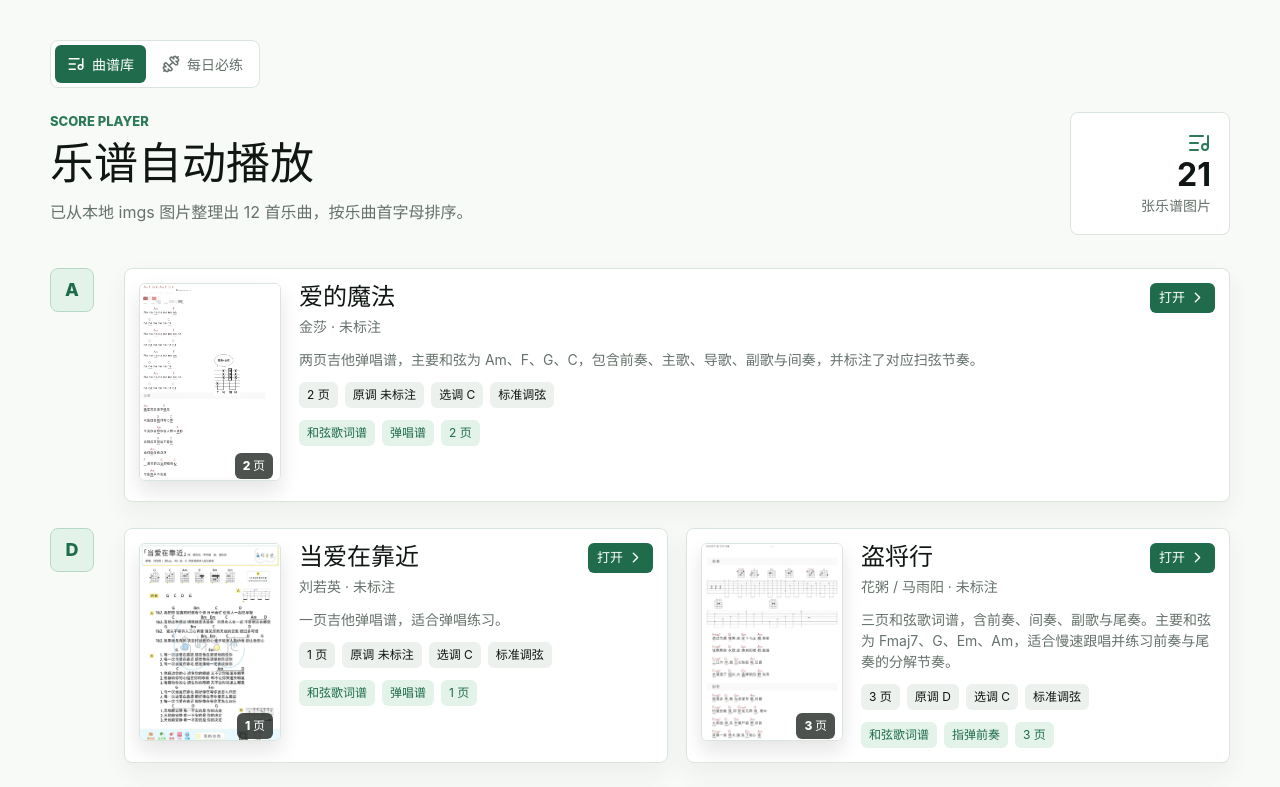
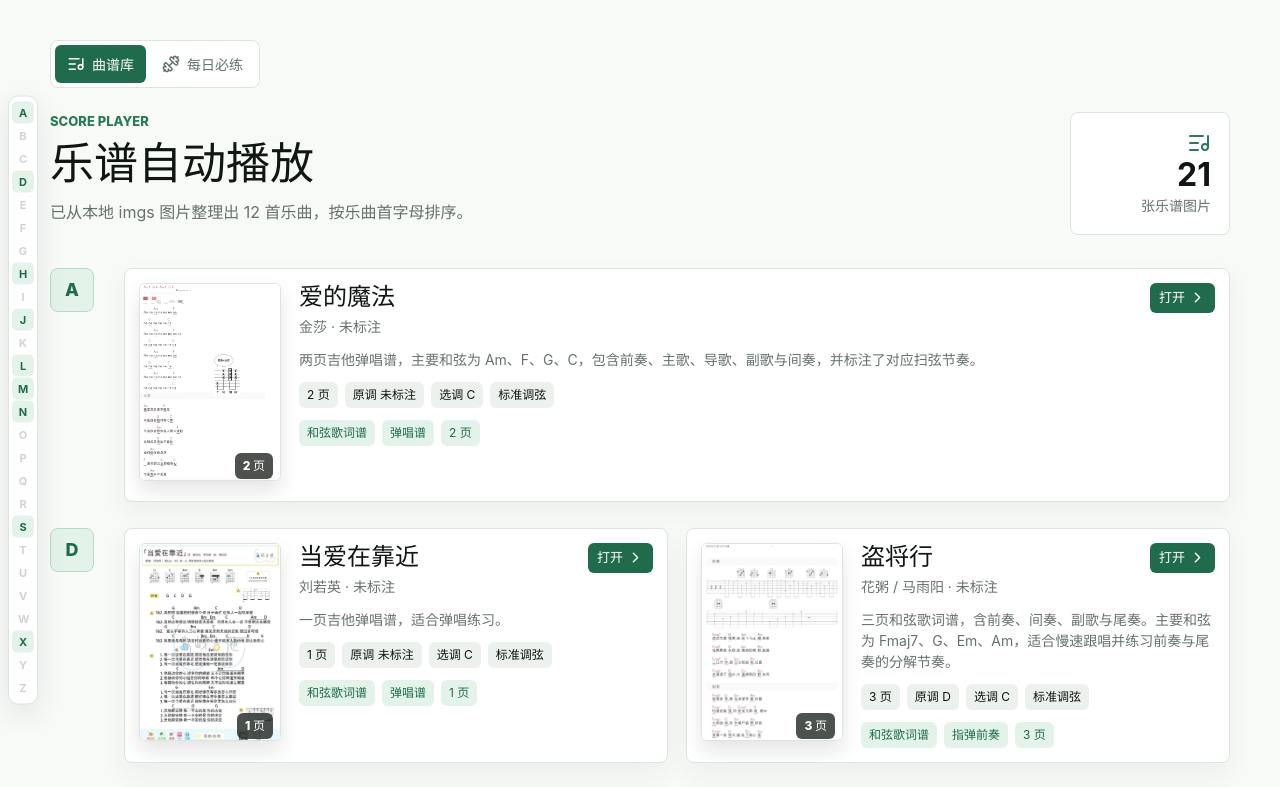
Before and after one commit to haohongyang1/music, a React (Vite) app: page / in a window 1280 px wide. Shown: the top 787 px of the page. Built offline with nearby package versions, Linux system fonts and the light colour scheme.

Commit message:
feat: 曲谱库新增 A-Z 字母索引浮层
左侧固定显示 A-Z 26 个大写字母，已有的字母可点击锚点跳转到对应曲谱分组，不存在的字母显示为禁用状态。小屏幕（≤900px）下隐藏以保持移动端体验。

```diff
--- a/src/App.css
+++ b/src/App.css
@@ -6,6 +6,59 @@
 
 .library-shell {
   padding: 40px 0 56px;
+}
+
+.letter-index {
+  position: fixed;
+  left: 8px;
+  top: 50%;
+  transform: translateY(-50%);
+  z-index: 50;
+  display: flex;
+  flex-direction: column;
+  gap: 1px;
+  padding: 5px 3px;
+  border-radius: 10px;
+  background: var(--surface);
+  border: 1px solid var(--border);
+  box-shadow: var(--shadow);
+}
+
+.letter-index-item {
+  width: 22px;
+  height: 22px;
+  display: grid;
+  place-items: center;
+  border: none;
+  border-radius: 5px;
+  font-size: 11px;
+  font-weight: 700;
+  cursor: pointer;
+  transition:
+    background 0.15s ease,
+    color 0.15s ease;
+}
+
+.letter-index-item.active {
+  color: var(--accent-strong);
+  background: var(--accent-soft);
+}
+
+.letter-index-item.active:hover {
+  background: var(--accent-border);
+  color: var(--accent-strong);
+}
+
+.letter-index-item.disabled {
+  color: var(--text-muted);
+  opacity: 0.3;
+  cursor: not-allowed;
+}
+
+@media (max-width: 900px) {
+  .letter-index {
+    display: none;
+  }
 }
 
 .main-tabs {
--- a/src/App.jsx
+++ b/src/App.jsx
@@ -213,8 +213,32 @@ function MissingScore({ scoreId }) {
 }
 
 function LibraryView() {
+  const ALPHABET = 'ABCDEFGHIJKLMNOPQRSTUVWXYZ'.split('')
+  const existingLetters = scoreGroups.map((g) => g.letter)
+
+  const scrollToLetter = (letter) => {
+    const element = document.getElementById(`letter-${letter}`)
+    if (element) {
+      element.scrollIntoView({ behavior: 'smooth', block: 'start' })
+    }
+  }
+
   return (
     <main className="app-shell library-shell">
+      <nav className="letter-index" aria-label="字母快速定位">
+        {ALPHABET.map((letter) => (
+          <button
+            key={letter}
+            type="button"
+            className={`letter-index-item ${existingLetters.includes(letter) ? 'active' : 'disabled'}`}
+            onClick={() => scrollToLetter(letter)}
+            disabled={!existingLetters.includes(letter)}
+            aria-label={`定位到 ${letter} 开头的曲谱`}
+          >
+            {letter}
+          </button>
+        ))}
+      </nav>
       <MainTabs active="library" />
       <header className="library-header">
         <div>
@@ -233,7 +257,7 @@ function LibraryView() {
 
       <section className="library-grid" aria-label="乐谱列表">
         {scoreGroups.map((group) => (
-          <section className="score-group" key={group.letter}>
+          <section className="score-group" key={group.letter} id={`letter-${group.letter}`}>
             <div className="group-letter">{group.letter}</div>
             <div className="score-cards">
               {group.scores.map((score) => (
```
